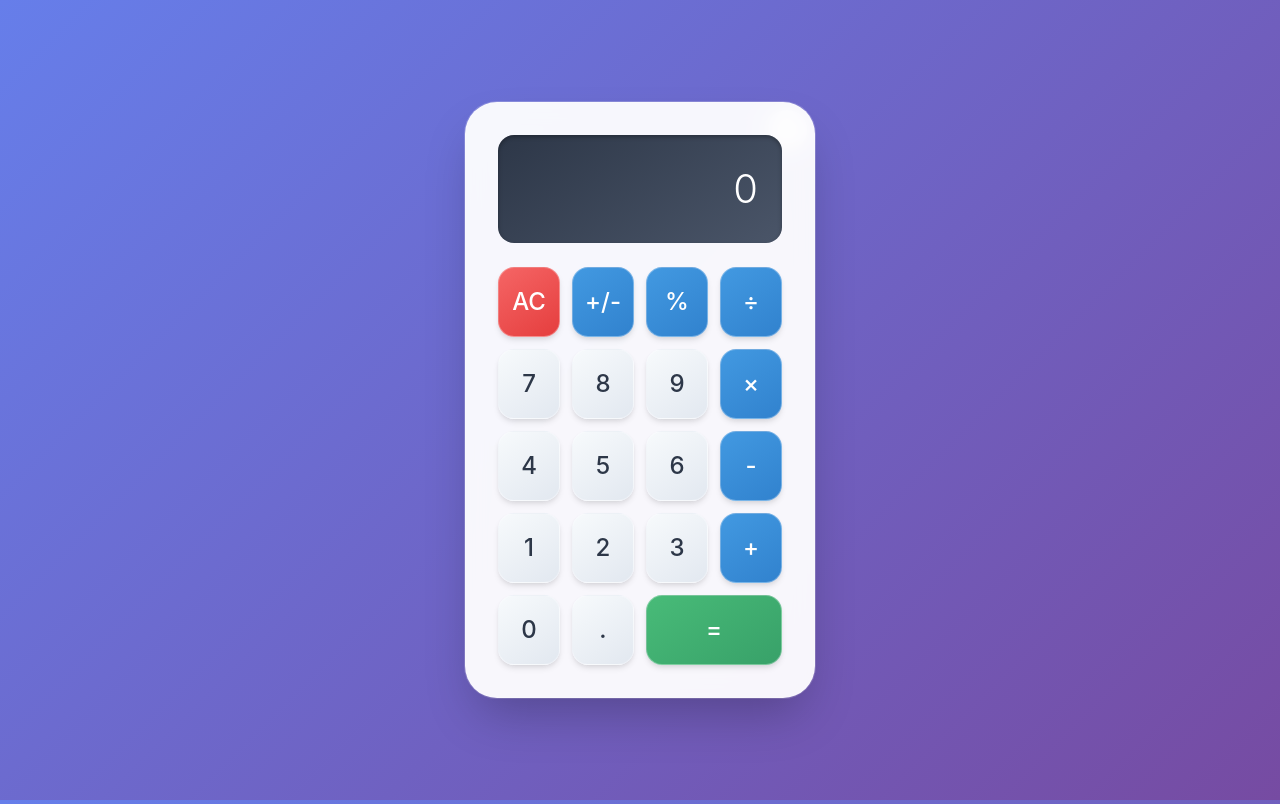
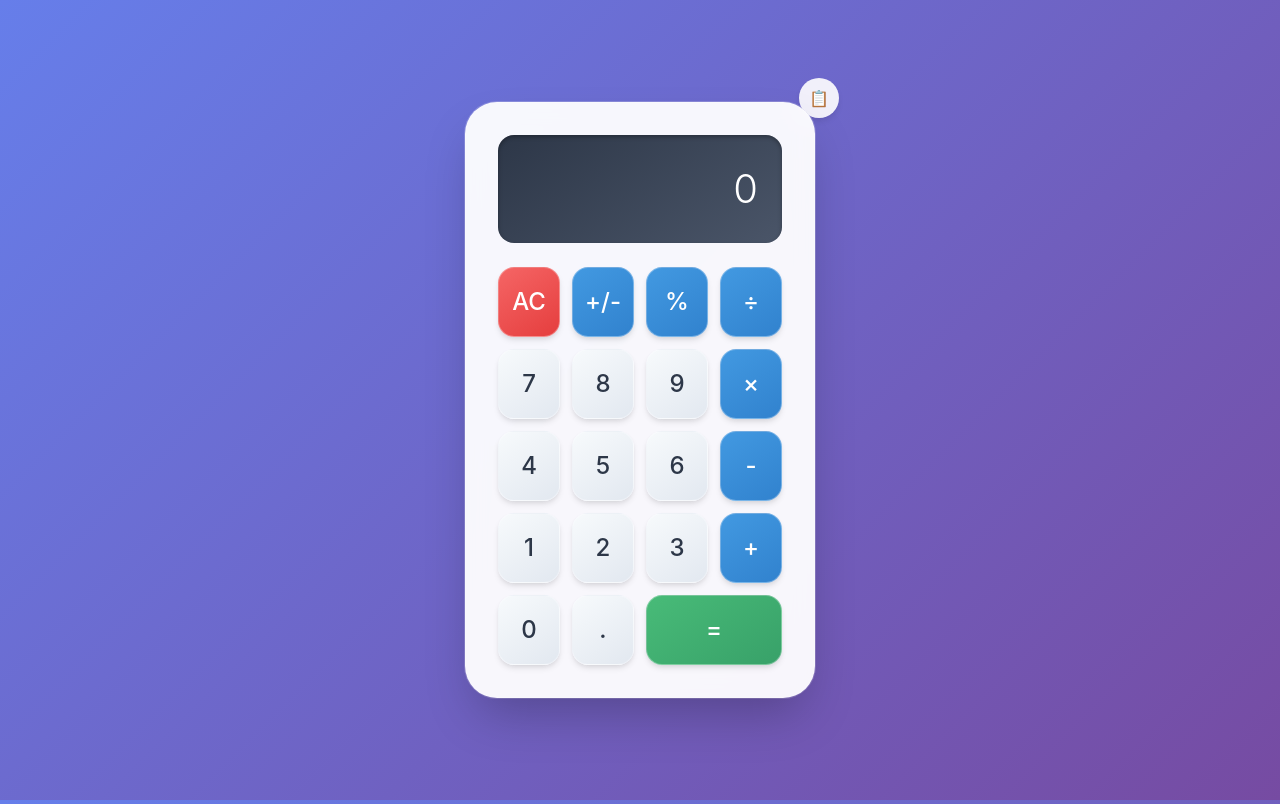
Before and after one commit to Kimiya00/calculator, a plain HTML site: page index.html in a window 1280 px wide. Drawn offline with nearby package versions, Linux system fonts and the light colour scheme.

Commit message:
fixing issues

```diff
--- a/index.html
+++ b/index.html
@@ -148,8 +148,8 @@
         }
         .history-toggle {
             position: absolute;
-            top: 0.5rem;
-            right: 0.5rem;
+            top: -1.5rem;
+            right: -1.5rem;
             background: rgba(255, 255, 255, 0.9);
             border: none;
             border-radius: 50%;
```
